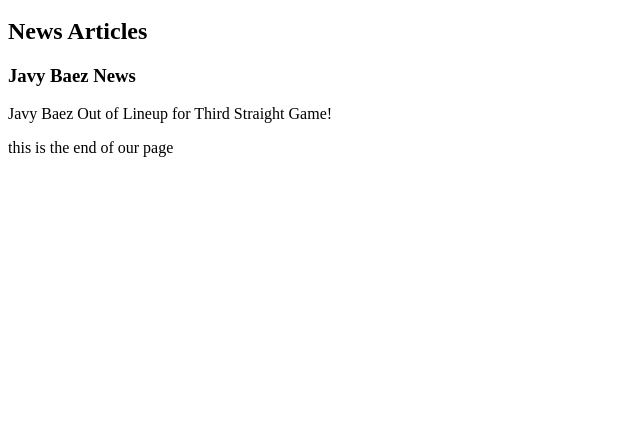
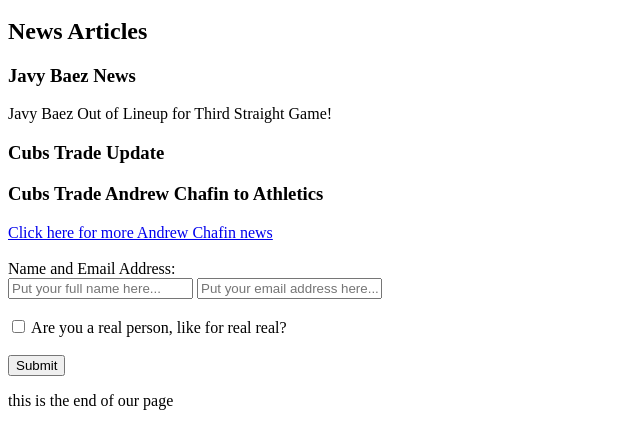
Before and after one commit to bsmceachern/statefarm-adt-Branden-html-checkpoint, a plain HTML site: page index.html in a window 1280 px wide. Shown: the part 118-566 px from the top of the page, without its empty margins (0-640 px from the left). Drawn offline with Linux system fonts and the light colour scheme.

Commit message:
this adds a new page for an article on the recent cubs trade

```diff
--- a/index.html
+++ b/index.html
@@ -22,8 +22,35 @@
                     <h3>Javy Baez News</h3>
                     <p>Javy Baez Out of Lineup for Third Straight Game!</p>
                </article>
+               <article>
+                   <h3>Cubs Trade Update </h3>
+               </article>
+               <article>
+                   <h3>Cubs Trade Andrew Chafin to Athletics</h3>
+                   <nav>
+                       <a href="CubsTradeAndrewChafinToAthletics.html">Click here for more Andrew Chafin news<br><br></a>
+                   </nav>
+               </article>
+           </div>
+           <div>
+            <form>
+                <label>
+                    Name and Email Address:
+                  <br>
+                    <input type="text" name="firstAndLast" value="" placeholder="Put your full name here..."/>
+                    <input type="text" name="email" value="" placeholder="Put your email address here..."/>
+                    <br>
+                    <br>
+                    <input type="checkbox" name="realPerson" id="checkbox_id1" value="value" <span> Are you a real person, like for real real?</span>
+
+                    <br>
+                    <br>
+                    <button type="submit">Submit</button>
+                </label>
+            </form>
            </div>
         </body>
+
         <footer>
             <p>this is the end of our page</p>
         </footer>
```
Also changed, not shown: CubsTradeAndrewChafinToAthletics.html (added, +19 -0 lines).
